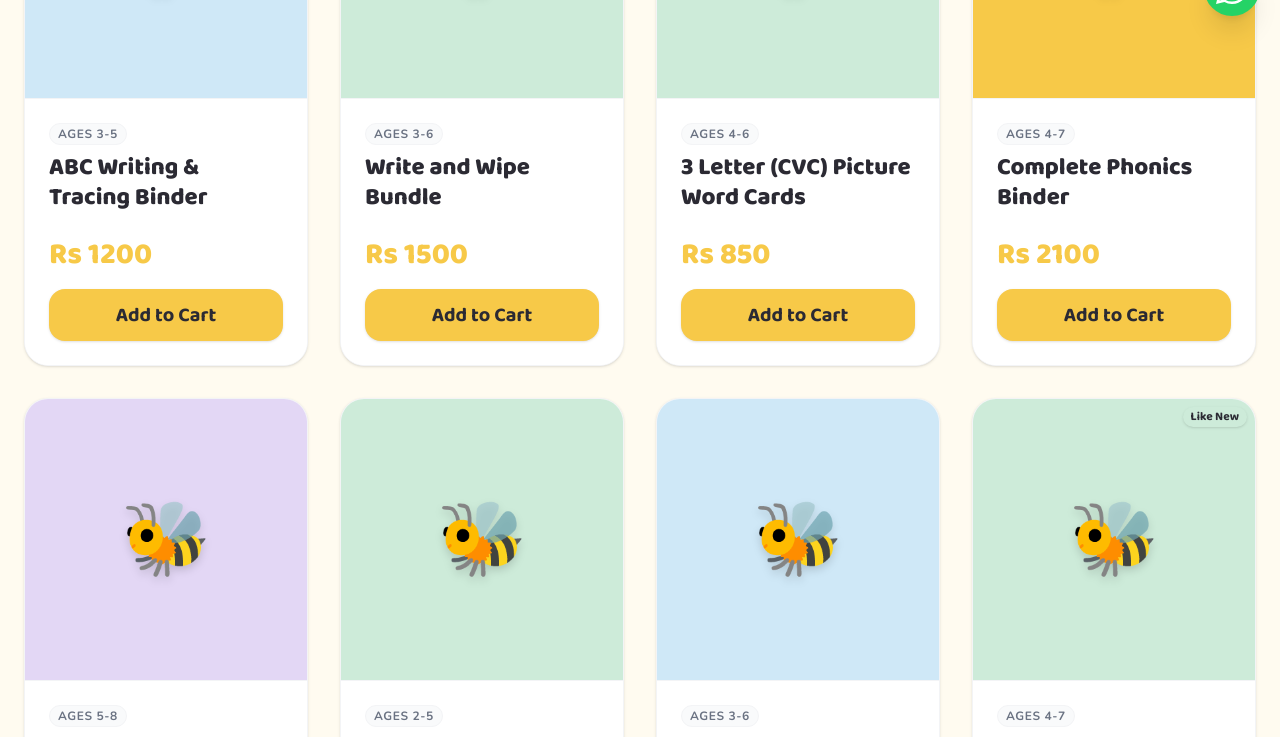
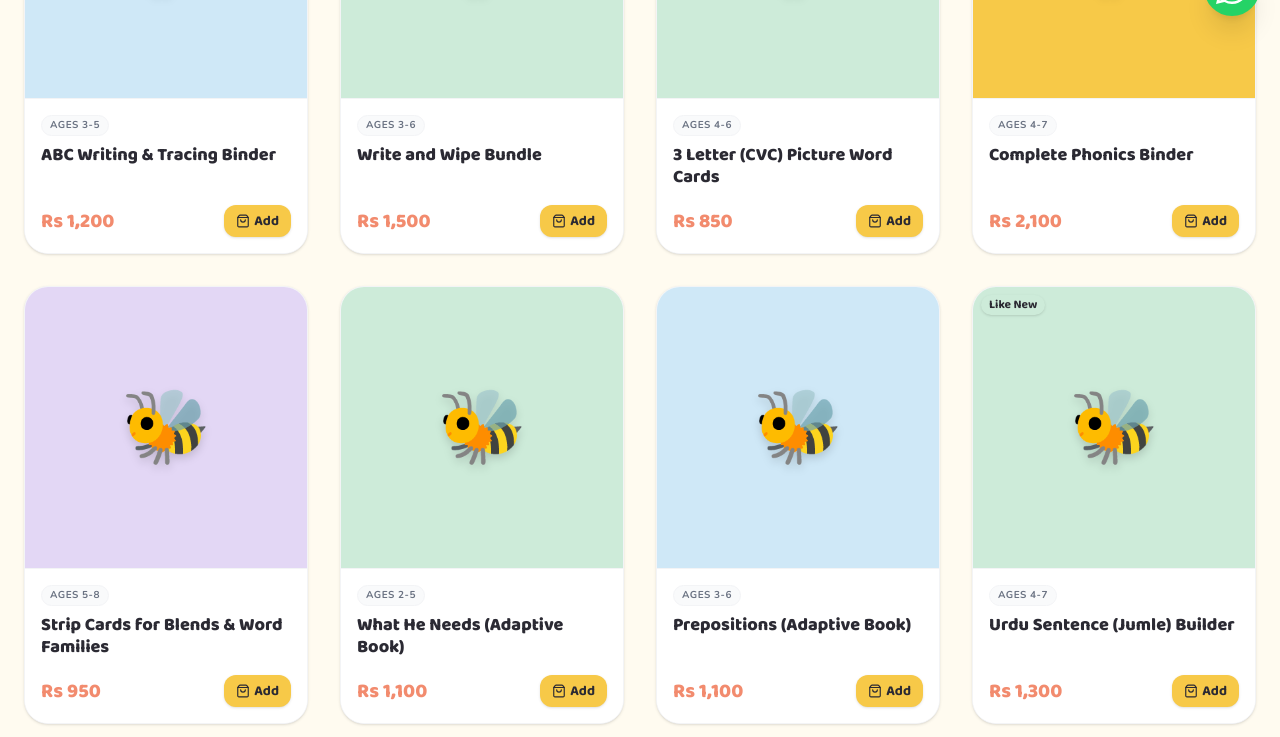
Before and after one commit to shahnabi110/Bee-binders-, a Next.js app: page /shop in a window 1280 px wide. Shown: the part 760-1497 px from the top of the page. Built offline with nearby package versions, Linux system fonts and the light colour scheme.

Commit message:
feat: cart badge in navbar, add-to-cart with count badge on cards, fix mobile to 2-column grid

```diff
--- a/src/app/layout.tsx
+++ b/src/app/layout.tsx
@@ -4,6 +4,7 @@ import "./globals.css";
 import { Navbar } from "@/components/layout/Navbar";
 import { Footer } from "@/components/layout/Footer";
 import { WhatsAppButton } from "@/components/ui/WhatsAppButton";
+import { CartProvider } from "@/context/CartContext";
 
 const baloo = Baloo_2({
   variable: "--font-baloo",
@@ -37,12 +38,14 @@ export default function RootLayout({
       suppressHydrationWarning
     >
       <body className="min-h-full flex flex-col font-sans bg-cream text-ink" suppressHydrationWarning>
+        <CartProvider>
           <Navbar />
           <main className="flex-grow pt-20 md:pt-24">
             {children}
           </main>
           <Footer />
           <WhatsAppButton />
+        </CartProvider>
       </body>
     </html>
   );
--- a/src/app/page.tsx
+++ b/src/app/page.tsx
@@ -71,21 +71,18 @@ function SectionHeading({ bg, text, rotate = "-rotate-1" }: { bg: string; text:
 
 function AnimatedProductGrid({ products }: { products: typeof allProducts }) {
   return (
-    <div className="w-full overflow-x-auto pb-8 hide-scrollbar -mx-4 px-4 md:mx-0 md:px-0">
     <motion.div
-        className="flex md:grid md:grid-cols-4 gap-4 md:gap-8 w-max md:w-full"
+      className="grid grid-cols-2 md:grid-cols-3 lg:grid-cols-4 gap-3 md:gap-6"
       variants={staggerContainer}
       initial="hidden"
-        whileInView="show"
-        viewport={{ once: true, amount: 0.1 }}
+      animate="show"
     >
       {products.map((product, i) => (
-          <motion.div key={i} variants={fadeUp} className="w-[160px] xs:w-[180px] sm:w-[220px] md:w-auto flex-shrink-0">
+        <motion.div key={product.slug} variants={fadeUp}>
           <ProductCard {...product} />
         </motion.div>
       ))}
     </motion.div>
-    </div>
   );
 }
 
@@ -266,20 +263,18 @@ export default function Home() {
               exit={{ opacity: 0, y: -20 }}
               transition={{ duration: 0.35 }}
             >
-              <div className="w-full overflow-x-auto pb-8 hide-scrollbar -mx-4 px-4 md:mx-0 md:px-0">
               <motion.div
-                  className="flex md:grid md:grid-cols-4 gap-4 md:gap-6 w-max md:w-full"
+                className="grid grid-cols-2 md:grid-cols-3 lg:grid-cols-4 gap-3 md:gap-6"
                 variants={staggerContainer}
                 initial="hidden"
                 animate="show"
               >
-                  {filteredProducts.map((product, i) => (
-                    <motion.div key={product.slug} variants={fadeUp} className="w-[160px] xs:w-[180px] sm:w-[220px] md:w-auto flex-shrink-0">
+                {filteredProducts.map((product) => (
+                  <motion.div key={product.slug} variants={fadeUp}>
                     <ProductCard {...product} />
                   </motion.div>
                 ))}
               </motion.div>
-              </div>
             </motion.div>
           </AnimatePresence>
         </div>
--- a/src/components/shop/ProductCard.tsx
+++ b/src/components/shop/ProductCard.tsx
@@ -1,5 +1,8 @@
 import React from "react";
 import Link from "next/link";
+import { useCart } from "@/context/CartContext";
+import { motion, AnimatePresence } from "framer-motion";
+import { ShoppingBag, Check } from "lucide-react";
 
 interface ProductCardProps {
   slug: string;
@@ -12,6 +15,10 @@ interface ProductCardProps {
 }
 
 export function ProductCard({ slug, name, price, image, ageRange, condition = "New", isSold = false }: ProductCardProps) {
+  const { addItem, items } = useCart();
+  const cartItem = items.find(i => i.slug === slug);
+  const inCart = !!cartItem;
+
   const getBgColor = (n: string) => {
     const hash = n.length % 4;
     return ["bg-sky", "bg-mint", "bg-lilac", "bg-honey"][hash];
@@ -19,22 +26,37 @@ export function ProductCard({ slug, name, price, image, ageRange, condition = "N
 
   return (
     <div className="storybook-card flex flex-col group relative bg-white h-full">
-      {/* Badge */}
+
+      {/* Badges */}
       {isSold && (
-        <div className="absolute top-2 right-2 z-10 bg-coral text-white font-heading font-bold px-2 py-0.5 rounded-full shadow-sm text-[10px] md:text-xs">
-          SOLD OUT
+        <div className="absolute top-2 left-2 z-10 bg-coral text-white font-heading font-bold px-2 py-0.5 rounded-full shadow-sm text-[10px] md:text-xs">
+          Sold Out
         </div>
       )}
       {!isSold && condition !== "New" && (
-        <div className="absolute top-2 right-2 z-10 bg-mint text-ink font-heading font-bold px-2 py-0.5 rounded-full shadow-sm text-[10px] md:text-xs">
+        <div className="absolute top-2 left-2 z-10 bg-mint text-ink font-heading font-bold px-2 py-0.5 rounded-full shadow-sm text-[10px] md:text-xs">
           {condition}
         </div>
       )}
 
-      {/* Image / Emoji area — smaller on mobile */}
+      {/* Cart quantity badge */}
+      <AnimatePresence>
+        {inCart && (
+          <motion.div
+            initial={{ scale: 0 }}
+            animate={{ scale: 1 }}
+            exit={{ scale: 0 }}
+            className="absolute top-2 right-2 z-10 w-6 h-6 bg-coral text-white rounded-full flex items-center justify-center text-xs font-black shadow-md"
+          >
+            {cartItem!.quantity}
+          </motion.div>
+        )}
+      </AnimatePresence>
+
+      {/* Image area */}
       <Link
         href={`/product/${slug}`}
-        className={`block relative aspect-[4/3] md:aspect-square ${image ? "bg-white" : getBgColor(name)} overflow-hidden border-b border-gray-100 flex-shrink-0`}
+        className={`block relative aspect-square ${image ? "bg-white" : getBgColor(name)} overflow-hidden border-b border-gray-100 flex-shrink-0`}
       >
         <div className="absolute inset-0 flex items-center justify-center text-4xl md:text-7xl">
           {image ? (
@@ -46,31 +68,35 @@ export function ProductCard({ slug, name, price, image, ageRange, condition = "N
       </Link>
 
       {/* Card body */}
-      <div className="p-3 md:p-6 flex flex-col flex-grow bg-white">
+      <div className="p-3 md:p-4 flex flex-col flex-grow bg-white">
         {ageRange && (
-          <span className="inline-block bg-gray-50 border border-gray-100 text-gray-500 px-2 py-0.5 rounded-full text-[10px] md:text-xs font-bold uppercase tracking-wider mb-2 font-sans w-max">
+          <span className="inline-block bg-gray-50 border border-gray-100 text-gray-500 px-2 py-0.5 rounded-full text-[10px] font-bold uppercase tracking-wider mb-2 font-sans w-max">
             Ages {ageRange}
           </span>
         )}
         <Link href={`/product/${slug}`}>
-          <h3 className="font-heading font-extrabold text-sm md:text-2xl text-ink leading-tight mb-1 md:mb-2 group-hover:text-coral transition-colors line-clamp-2">
+          <h3 className="font-heading font-extrabold text-sm md:text-lg text-ink leading-tight mb-2 group-hover:text-coral transition-colors line-clamp-2">
             {name}
           </h3>
         </Link>
-        <div className="mt-auto pt-2 md:pt-4 flex flex-col gap-2 md:gap-4">
-          <span className="font-heading font-black text-lg md:text-3xl text-honey">
-            Rs {price}
+        <div className="mt-auto pt-2 flex items-center justify-between gap-2">
+          <span className="font-heading font-black text-base md:text-xl text-coral">
+            Rs {price.toLocaleString()}
           </span>
-          <button
+          <motion.button
             disabled={isSold}
-            className={`w-full font-heading font-bold text-sm md:text-xl py-1.5 md:py-3 rounded-xl md:rounded-2xl transition-all active:translate-y-0.5 active:shadow-sm
+            onClick={() => !isSold && addItem({ slug, name, price })}
+            whileTap={{ scale: 0.9 }}
+            className={`flex items-center gap-1 font-heading font-bold text-xs md:text-sm py-1.5 px-3 rounded-xl transition-all
               ${isSold
                 ? "bg-gray-100 text-gray-400 cursor-not-allowed"
-                : "bg-honey text-ink shadow-sm hover:-translate-y-0.5 hover:shadow-md"
+                : inCart
+                ? "bg-green-500 text-white shadow-sm"
+                : "bg-honey text-ink shadow-sm hover:shadow-md hover:-translate-y-0.5"
               }`}
           >
-            {isSold ? "Out of Stock" : "Add to Cart"}
-          </button>
+            {isSold ? "Sold Out" : inCart ? <><Check size={14} /> Added</> : <><ShoppingBag size={14} /> Add</>}
+          </motion.button>
         </div>
       </div>
     </div>
--- /dev/null
+++ b/src/context/CartContext.tsx
@@ -0,0 +1,55 @@
+"use client";
+import React, { createContext, useContext, useState, useCallback } from "react";
+
+interface CartItem {
+  slug: string;
+  name: string;
+  price: number;
+  quantity: number;
+}
+
+interface CartContextType {
+  items: CartItem[];
+  totalCount: number;
+  addItem: (item: Omit<CartItem, "quantity">) => void;
+  removeItem: (slug: string) => void;
+  clearCart: () => void;
+}
+
+const CartContext = createContext<CartContextType>({
+  items: [],
+  totalCount: 0,
+  addItem: () => {},
+  removeItem: () => {},
+  clearCart: () => {},
+});
+
+export function CartProvider({ children }: { children: React.ReactNode }) {
+  const [items, setItems] = useState<CartItem[]>([]);
+
+  const addItem = useCallback((newItem: Omit<CartItem, "quantity">) => {
+    setItems(prev => {
+      const existing = prev.find(i => i.slug === newItem.slug);
+      if (existing) {
+        return prev.map(i => i.slug === newItem.slug ? { ...i, quantity: i.quantity + 1 } : i);
+      }
+      return [...prev, { ...newItem, quantity: 1 }];
+    });
+  }, []);
+
+  const removeItem = useCallback((slug: string) => {
+    setItems(prev => prev.filter(i => i.slug !== slug));
+  }, []);
+
+  const clearCart = useCallback(() => setItems([]), []);
+
+  const totalCount = items.reduce((sum, i) => sum + i.quantity, 0);
+
+  return (
+    <CartContext.Provider value={{ items, totalCount, addItem, removeItem, clearCart }}>
+      {children}
+    </CartContext.Provider>
+  );
+}
+
+export const useCart = () => useContext(CartContext);
```
Also changed, not shown: src/components/layout/Navbar.tsx (+38 -27 lines). Lines whose indentation alone changed are shown as unchanged.
